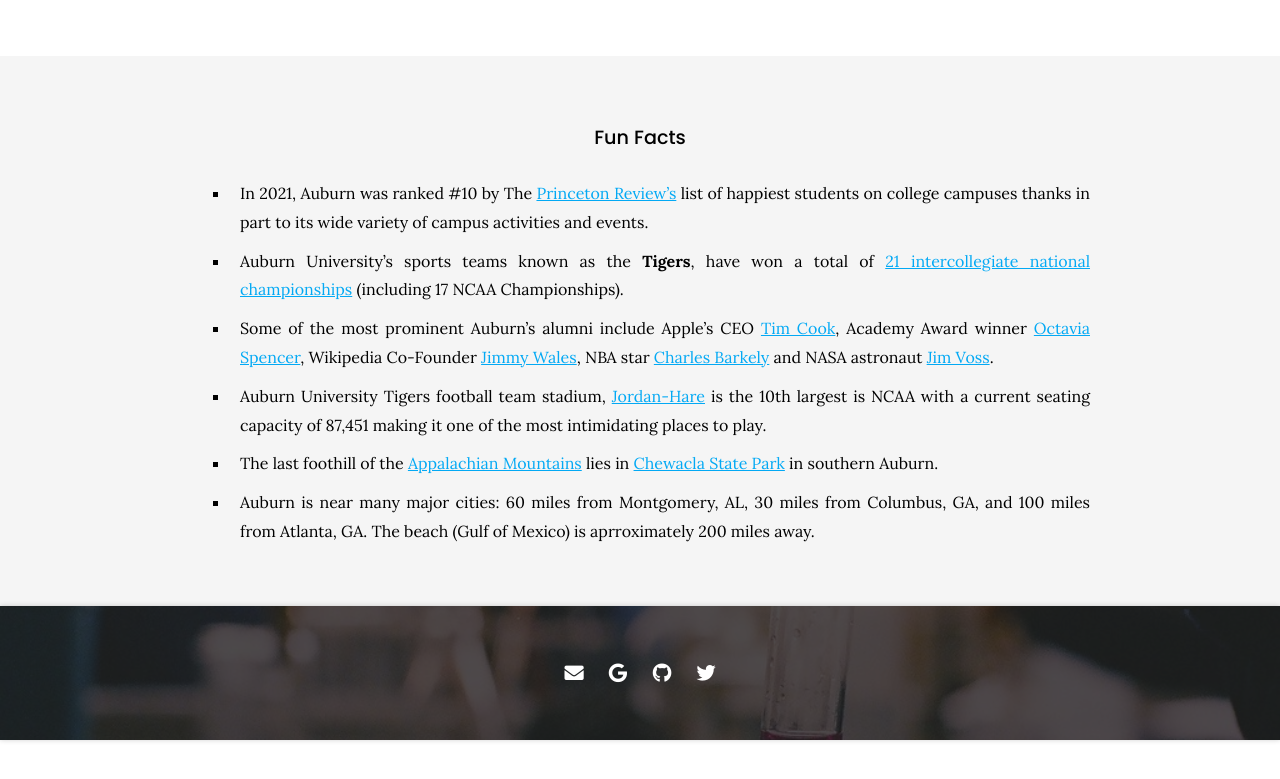
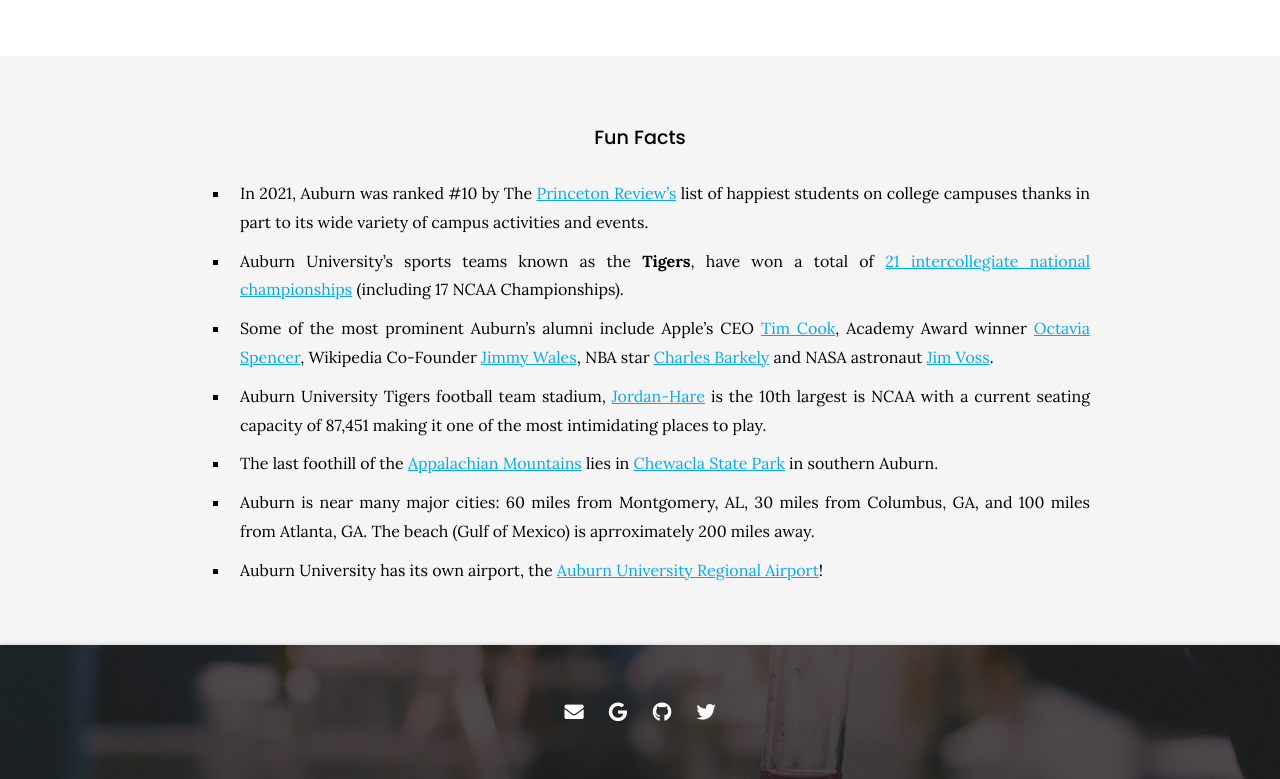
Before and after one commit to mistriotis-lab/mistriotis-lab.github.io, a Jekyll site: the page built from contact/index.md, in a window 1280 px wide and 900 px high, scrolled down 1688 px, cut to the strip 121-900 px from the top of the window. Built offline with Jekyll 4.4.1, drawn with Linux system fonts in a browser that asks for light colours; nearby versions of some CDN libraries; before the commit the page ends 2549 px from its top, so only the background shows below that.

Commit message:
Update index.md

```diff
--- a/contact/index.md
+++ b/contact/index.md
@@ -88,5 +88,7 @@
 
 - Auburn is near many major cities: 60 miles from Montgomery, AL, 30 miles from Columbus, GA, and 100 miles from Atlanta, GA. The beach (Gulf of Mexico) is aprroximately 200 miles away.
 
+- Auburn University has its own airport, the [Auburn University Regional Airport](https://en.wikipedia.org/wiki/Auburn_University_Regional_Airport)!
+
 
 {:.center}
```
